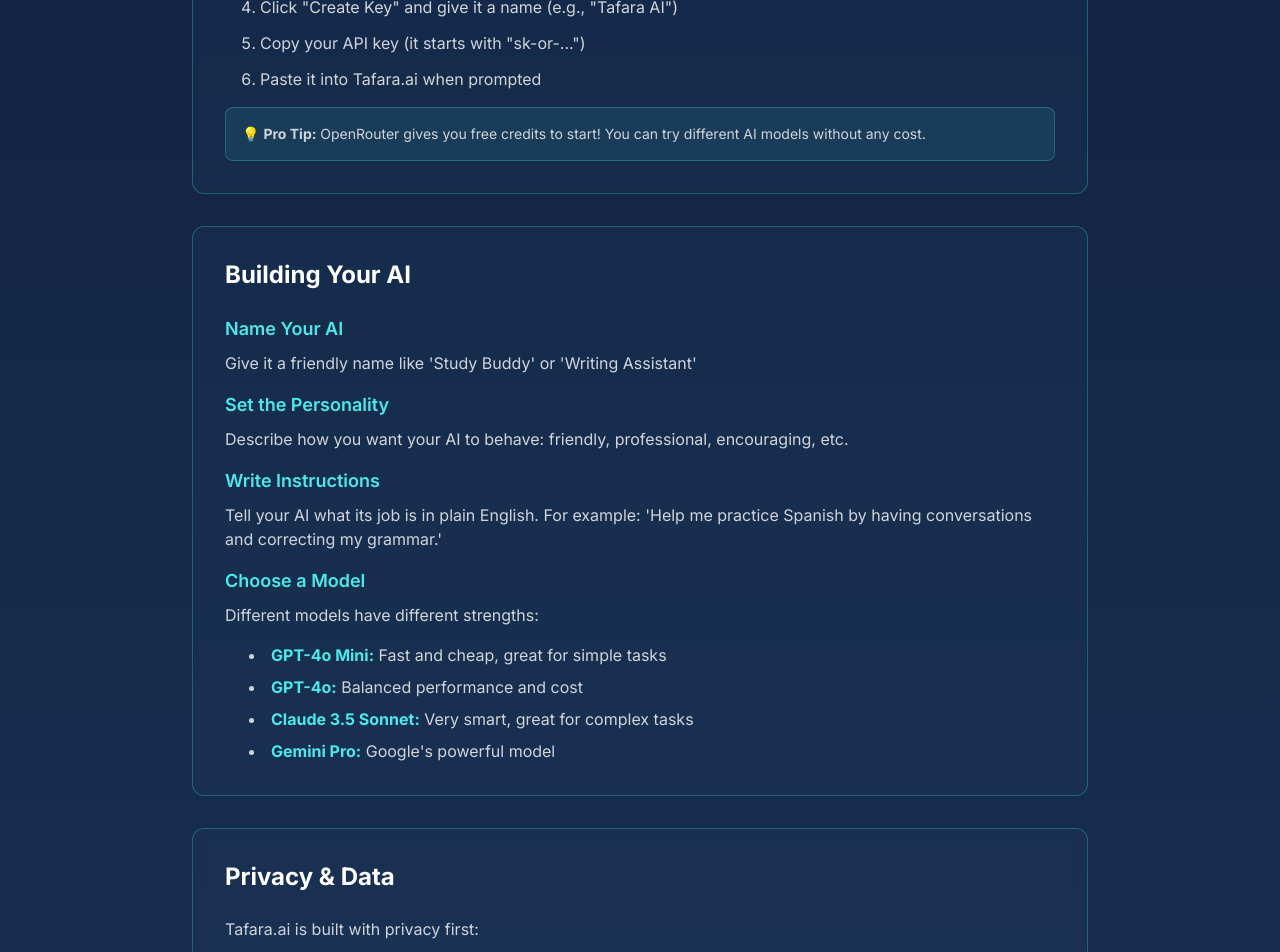
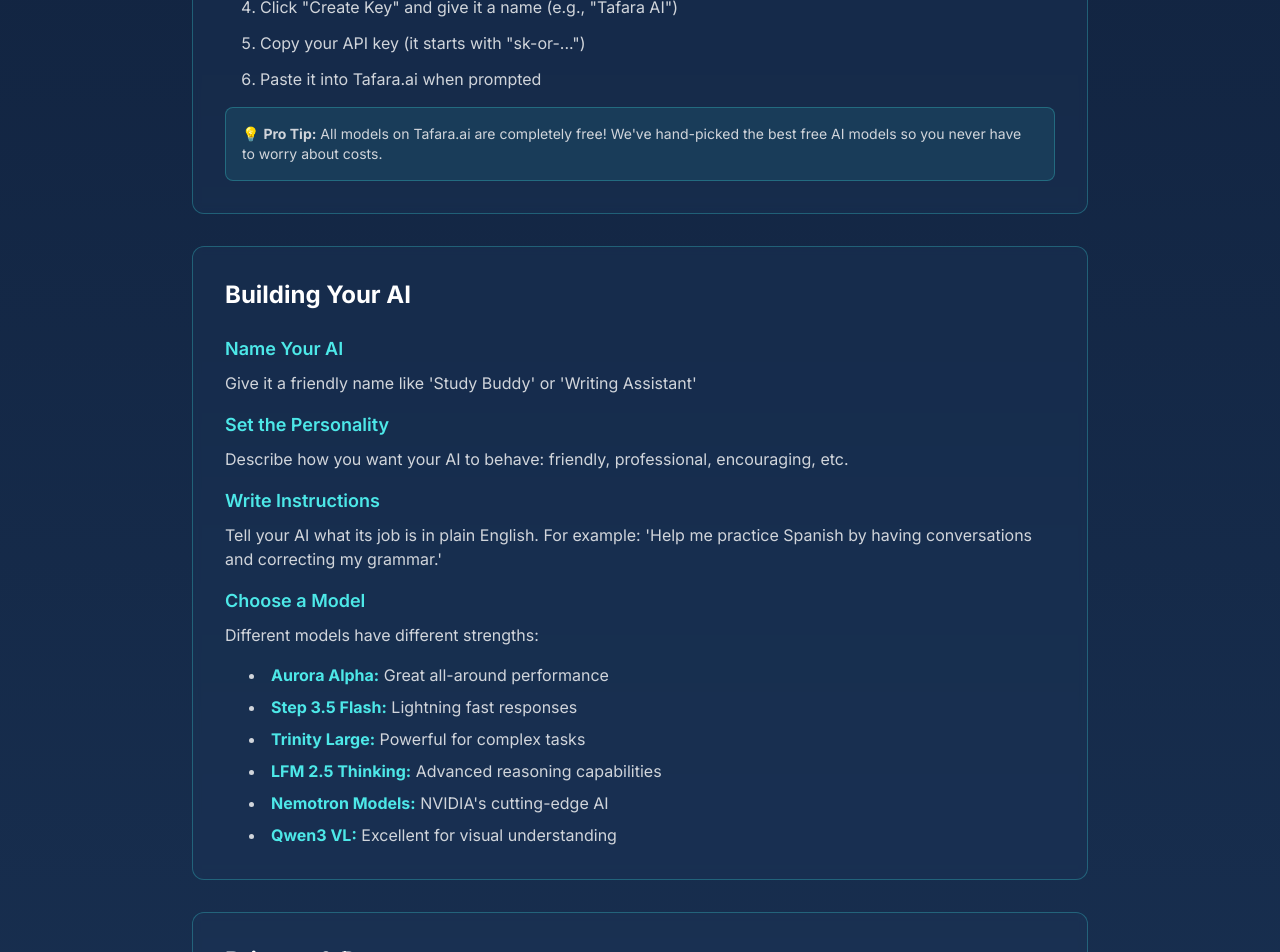
Before and after one commit to yenamai07/Tafara-ai, a Next.js app: page /learn in a window 1280 px wide. Shown: the part 680-1632 px from the top of the page. Built offline with nearby package versions, Linux system fonts and the light colour scheme.

Commit message:
Update page.tsx

```diff
--- a/app/learn/page.tsx
+++ b/app/learn/page.tsx
@@ -38,7 +38,7 @@
                 <li>Paste it into Tafara.ai when prompted</li>
               </ol>
               <div className="bg-tafara-teal/10 border border-tafara-teal/30 rounded-lg p-4 mt-4">
-                <p className="text-sm">💡 <strong>Pro Tip:</strong> OpenRouter gives you free credits to start! You can try different AI models without any cost.</p>
+                <p className="text-sm">💡 <strong>Pro Tip:</strong> All models on Tafara.ai are completely free! We've hand-picked the best free AI models so you never have to worry about costs.</p>
               </div>
             </div>
           </Section>
@@ -62,10 +62,12 @@
                 description="Different models have different strengths:"
               />
               <ul className="list-disc list-inside ml-6 space-y-2">
-                <li><strong className="text-tafara-cyan">GPT-4o Mini:</strong> Fast and cheap, great for simple tasks</li>
-                <li><strong className="text-tafara-cyan">GPT-4o:</strong> Balanced performance and cost</li>
-                <li><strong className="text-tafara-cyan">Claude 3.5 Sonnet:</strong> Very smart, great for complex tasks</li>
-                <li><strong className="text-tafara-cyan">Gemini Pro:</strong> Google's powerful model</li>
+                <li><strong className="text-tafara-cyan">Aurora Alpha:</strong> Great all-around performance</li>
+                <li><strong className="text-tafara-cyan">Step 3.5 Flash:</strong> Lightning fast responses</li>
+                <li><strong className="text-tafara-cyan">Trinity Large:</strong> Powerful for complex tasks</li>
+                <li><strong className="text-tafara-cyan">LFM 2.5 Thinking:</strong> Advanced reasoning capabilities</li>
+                <li><strong className="text-tafara-cyan">Nemotron Models:</strong> NVIDIA's cutting-edge AI</li>
+                <li><strong className="text-tafara-cyan">Qwen3 VL:</strong> Excellent for visual understanding</li>
               </ul>
             </div>
           </Section>
```
